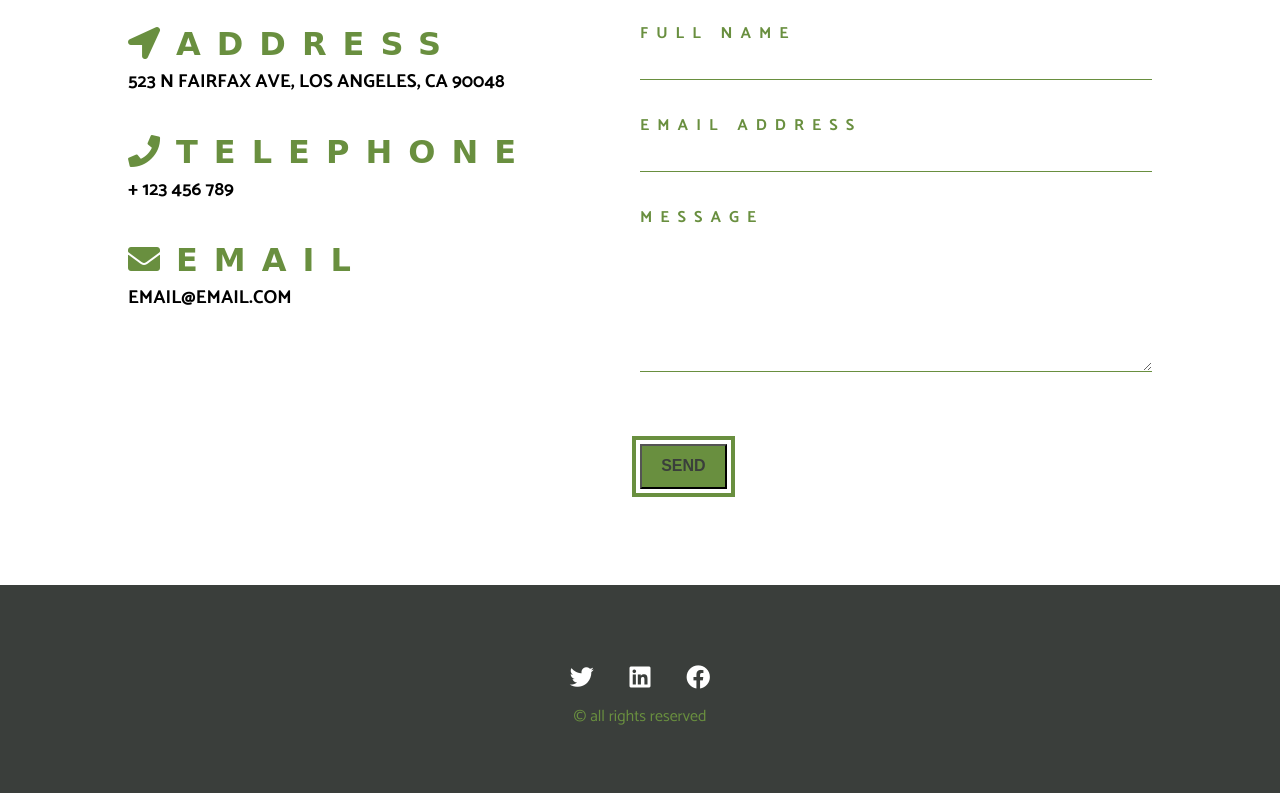
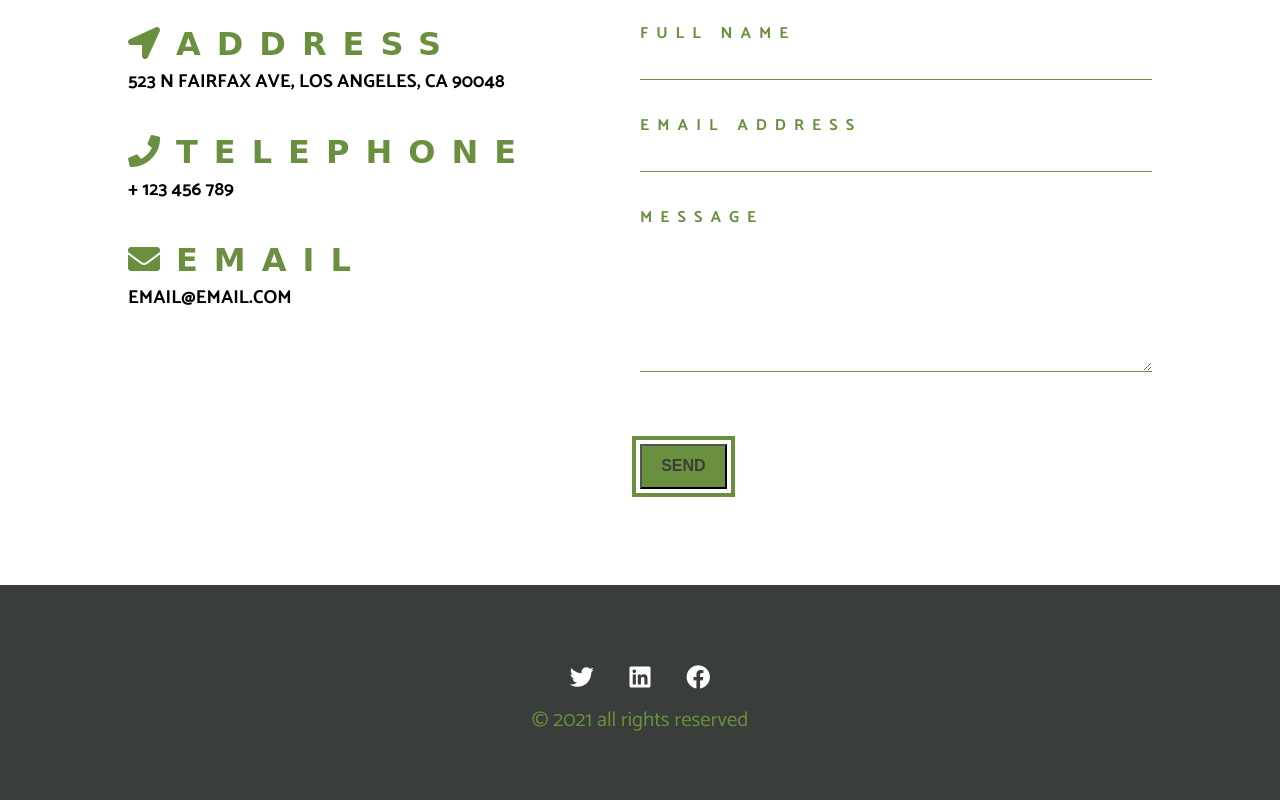
Before and after one commit to sandipshiwakoti/tea-station, a plain HTML site: page index.html in a window 1280 px wide. Shown: the part 3052-3852 px from the top of the page. Drawn offline with Linux system fonts and the light colour scheme; a web font is replaced by a local one.

Commit message:
date added

```diff
--- a/css/style.css
+++ b/css/style.css
@@ -510,6 +510,7 @@ a {
 }
 .footer-text {
   color: var(--primaryColor);
+  font-size: 1.3rem;
 }
 /* end of footer */
 
--- a/index.html
+++ b/index.html
@@ -221,7 +221,7 @@
                 <a href=""><i class="fab fa-linkedin"></i></a>
                 <a href=""><i class="fab fa-facebook"></i></a>
                 <p class="footer-text">
-                    &copy; all rights reserved
+                    &copy; <span id="date"></span> all rights reserved
                 </p>
             </div>
         </footer>
--- a/js/script.js
+++ b/js/script.js
@@ -2,6 +2,7 @@ const navBar = document.getElementById("navbar");
 const navOpen = document.getElementById("nav-btn-open");
 const navClose = document.getElementById("nav-btn-close");
 const navLink = document.querySelectorAll(".nav-link");
+const date = document.getElementById("date");
 
 // opens navbar when open button is clicked
 navOpen.addEventListener("click",()=>{
@@ -19,3 +20,6 @@ navLink.forEach(function(link){
         navBar.classList.remove("show-navbar");
     });
 });
+
+// gives current year
+date.innerHTML = new Date().getFullYear();
```
